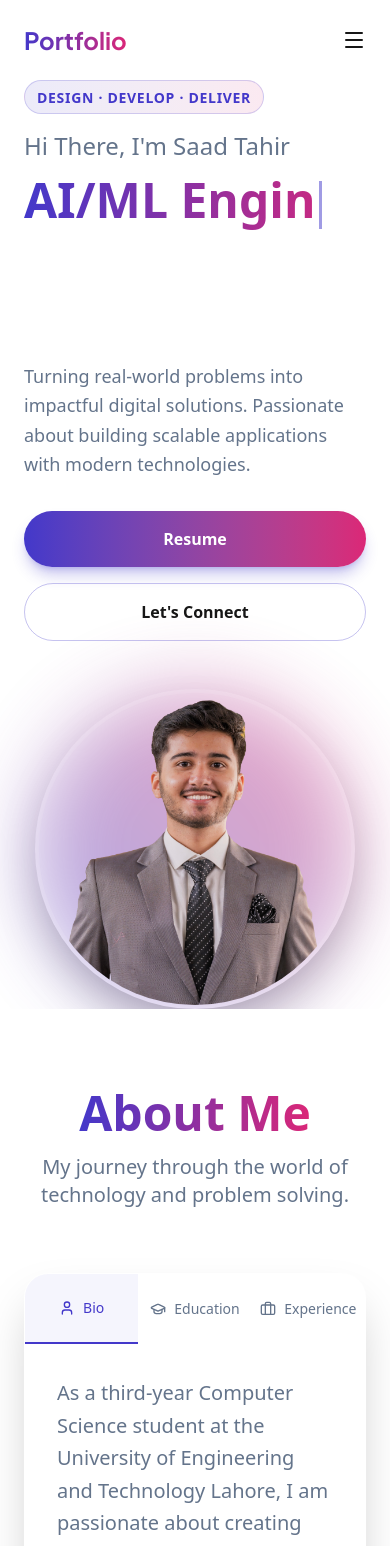
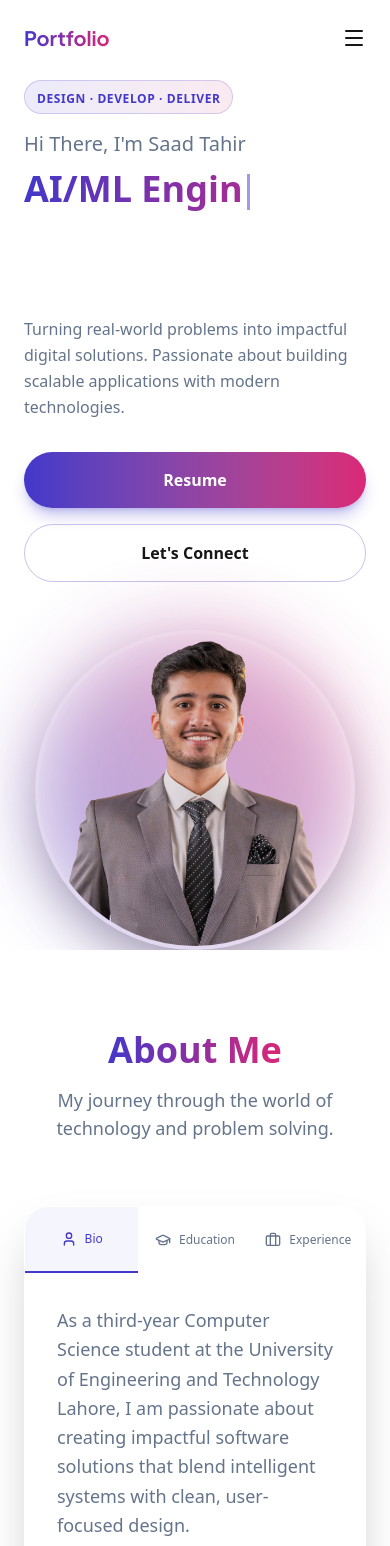
Before and after one commit to MianSaadTahir/Portfolio, a Next.js app: page / in a window 390 px wide. Shown: the top 1546 px of the page. Built offline with nearby package versions, Linux system fonts and the light colour scheme.

Commit message:
fix: reduce font sizes for small screens

```diff
--- a/src/components/About.tsx
+++ b/src/components/About.tsx
@@ -17,10 +17,10 @@ export default function About() {
     <section id="about" className="py-20 relative">
       <div className="container mx-auto px-6 md:px-12">
         <div className="text-center mb-16">
-          <h2 className="text-5xl font-bold mb-4">
+          <h2 className="text-4xl md:text-5xl font-bold mb-4">
             <span className="text-gradient">About Me</span>
           </h2>
-          <p className="text-xl text-muted max-w-2xl mx-auto">
+          <p className="text-lg md:text-xl text-muted max-w-2xl mx-auto">
             My journey through the world of technology and problem solving.
           </p>
         </div>
@@ -34,7 +34,7 @@ export default function About() {
                 <button
                   key={tab.id}
                   onClick={() => setActiveTab(tab.id)}
-                  className={`flex-1 flex items-center justify-center gap-2 py-6 text-sm md:text-lg font-medium transition-all ${
+                  className={`flex-1 flex items-center justify-center gap-2 py-6 text-xs md:text-lg font-medium transition-all ${
                     activeTab === tab.id
                       ? "text-primary bg-primary/5 border-b-2 border-primary"
                       : "text-muted hover:text-foreground hover:bg-white/5"
@@ -59,7 +59,7 @@ export default function About() {
                   transition={{ duration: 0.3 }}
                   className="space-y-6"
                 >
-                  <p className="text-xl leading-relaxed text-muted">
+                  <p className="text-lg md:text-xl leading-relaxed text-muted">
                     As a third-year Computer Science student at the University
                     of Engineering and Technology Lahore, I am passionate about
                     creating impactful software solutions that blend intelligent
@@ -93,20 +93,20 @@ export default function About() {
                 >
                   <div className="relative pl-8 border-l-2 border-primary/20">
                     <div className="absolute top-0 left-[-9px] w-4 h-4 rounded-full bg-primary ring-4 ring-background"></div>
-                    <span className="block text-sm text-primary font-bold mb-1">
+                    <span className="block text-xs md:text-sm text-primary font-bold mb-1">
                       2023 - 2027
                     </span>
-                    <h3 className="text-xl font-bold mb-1">
+                    <h3 className="text-lg md:text-xl font-bold mb-1">
                       Bachelor of Science in Computer Science
                     </h3>
-                    <p className="text-foreground/80 font-medium">
+                    <p className="text-sm md:text-base text-foreground/80 font-medium">
                       UET, Lahore
                     </p>
-                    <p className="text-sm text-muted">CGPA: 3.5</p>
+                    <p className="text-xs md:text-sm text-muted">CGPA: 3.5</p>
                   </div>
                   <div className="relative pl-8 border-l-2 border-primary/20">
                     <div className="absolute top-0 left-[-9px] w-4 h-4 rounded-full bg-muted ring-4 ring-background"></div>
-                    <span className="block text-sm text-muted font-bold mb-1">
+                    <span className="block text-xs md:text-sm text-muted font-bold mb-1">
                       2021 - 2023
                     </span>
                     <h3 className="text-xl font-bold mb-1">
@@ -115,7 +115,7 @@ export default function About() {
                     <p className="text-foreground/80 font-medium">
                       KIPS College, Lahore
                     </p>
-                    <p className="text-sm text-muted">Grade: A+</p>
+                    <p className="text-xs md:text-sm text-muted">Grade: A+</p>
                   </div>
                 </motion.div>
               )}
@@ -131,7 +131,7 @@ export default function About() {
                 >
                   <div className="relative pl-8 border-l-2 border-secondary/20">
                     <div className="absolute top-0 left-[-9px] w-4 h-4 rounded-full bg-secondary ring-4 ring-background"></div>
-                    <span className="block text-sm text-secondary font-bold mb-1">
+                    <span className="block text-xs md:text-sm text-secondary font-bold mb-1">
                       Sep 2025 - Oct 2025
                     </span>
                     <h3 className="text-xl font-bold mb-1">
--- a/src/components/Contact.tsx
+++ b/src/components/Contact.tsx
@@ -5,13 +5,18 @@ import { Mail, Linkedin, Github } from "lucide-react";
 
 export default function Contact() {
   return (
-    <section id="contact" className="py-20 bg-gradient-to-b from-transparent to-primary/5">
+    <section
+      id="contact"
+      className="py-20 bg-gradient-to-b from-transparent to-primary/5"
+    >
       <div className="container mx-auto px-6 md:px-12 text-center">
-        <h2 className="text-5xl font-bold mb-6">
+        <h2 className="text-4xl md:text-5xl font-bold mb-6">
           <span className="text-gradient">Get In Touch</span>
         </h2>
-        <p className="text-xl text-muted max-w-2xl mx-auto mb-12">
-          Let’s connect and build something impactful! Whether you have a question or just want to say hi, I&apos;ll try my best to get back to you!
+        <p className="text-lg md:text-xl text-muted max-w-2xl mx-auto mb-12">
+          Let’s connect and build something impactful! Whether you have a
+          question or just want to say hi, I&apos;ll try my best to get back to
+          you!
         </p>
 
         <div className="flex justify-center gap-8 mb-16">
@@ -38,7 +43,7 @@ export default function Contact() {
         </div>
 
         <footer className="border-t border-white/10 pt-8">
-          <p className="text-sm text-muted">
+          <p className="text-xs md:text-sm text-muted">
             &copy; {new Date().getFullYear()} Saad Tahir. All rights reserved.
           </p>
         </footer>
--- a/src/components/Hero.tsx
+++ b/src/components/Hero.tsx
@@ -27,14 +27,14 @@ export default function Hero() {
           transition={{ duration: 0.8 }}
         >
           <div className="inline-block px-3 py-1 mb-4 rounded-full bg-gradient-to-r from-primary/10 to-secondary/10 border border-primary/20">
-            <span className="text-sm font-bold tracking-wider text-primary uppercase">
+            <span className="text-xs md:text-sm font-bold tracking-wider text-primary uppercase">
               Design &middot; Develop &middot; Deliver
             </span>
           </div>
-          <h2 className="text-2xl md:text-3xl font-light text-muted mb-2">
+          <h2 className="text-xl md:text-3xl font-light text-muted mb-2">
             Hi There, I&apos;m Saad Tahir
           </h2>
-          <h1 className="text-5xl md:text-7xl font-bold mb-6 leading-tight min-h-[3.5em] md:min-h-[2.5em]">
+          <h1 className="text-4xl md:text-7xl font-bold mb-6 leading-tight min-h-[3.5em] md:min-h-[2.5em]">
             <span className="text-gradient block">
               <Typewriter
                 words={[
@@ -46,7 +46,7 @@ export default function Hero() {
               />
             </span>
           </h1>
-          <p className="text-lg text-muted mb-8 max-w-lg leading-relaxed">
+          <p className="text-base md:text-lg text-muted mb-8 max-w-lg leading-relaxed">
             Turning real-world problems into impactful digital solutions.
             Passionate about building scalable applications with modern
             technologies.
--- a/src/components/Navbar.tsx
+++ b/src/components/Navbar.tsx
@@ -36,7 +36,7 @@ export default function Navbar() {
       }`}
     >
       <div className="container mx-auto px-6 md:px-12 flex items-center justify-between">
-        <Link href="/" className="text-2xl font-bold font-display">
+        <Link href="/" className="text-xl md:text-2xl font-bold font-display">
           <span className="text-gradient">Portfolio</span>
         </Link>
 
@@ -46,7 +46,7 @@ export default function Navbar() {
             <Link
               key={link.name}
               href={link.href}
-              className="text-lg font-medium text-muted hover:text-primary transition-colors"
+              className="text-base md:text-lg font-medium text-muted hover:text-primary transition-colors"
             >
               {link.name}
             </Link>
@@ -78,13 +78,13 @@ export default function Navbar() {
                   key={link.name}
                   href={link.href}
                   onClick={() => setMobileMenuOpen(false)}
-                  className="text-lg font-medium text-foreground/80 hover:text-primary"
+                  className="text-base md:text-lg font-medium text-foreground/80 hover:text-primary"
                 >
                   {link.name}
                 </Link>
               ))}
               <div className="flex items-center gap-4 mt-2">
-                <span className="text-muted text-sm font-medium">
+                <span className="text-muted text-xs md:text-sm font-medium">
                   Switch Theme:
                 </span>
                 <ThemeToggle />
--- a/src/components/Projects.tsx
+++ b/src/components/Projects.tsx
@@ -67,10 +67,10 @@ export default function Projects() {
     <section id="projects" className="py-20">
       <div className="container mx-auto px-6 md:px-12">
         <div className="text-center mb-16">
-          <h2 className="text-5xl font-bold mb-4">
+          <h2 className="text-4xl md:text-5xl font-bold mb-4">
             <span className="text-gradient">Featured Projects</span>
           </h2>
-          <p className="text-xl text-muted max-w-2xl mx-auto">
+          <p className="text-lg md:text-xl text-muted max-w-2xl mx-auto">
             A showcase of my recent work.
           </p>
         </div>
@@ -118,12 +118,14 @@ export default function Projects() {
 
               <div className="p-8">
                 <div className="mb-4">
-                  <h3 className="text-2xl font-bold mb-2">{project.title}</h3>
+                  <h3 className="text-xl md:text-2xl font-bold mb-2">
+                    {project.title}
+                  </h3>
                   <p className="text-xs font-semibold text-primary uppercase tracking-wider">
                     {project.tech}
                   </p>
                 </div>
-                <p className="text-muted text-base leading-relaxed mb-6">
+                <p className="text-muted text-sm md:text-base leading-relaxed mb-6">
                   {project.description}
                 </p>
               </div>
--- a/src/components/Skills.tsx
+++ b/src/components/Skills.tsx
@@ -81,10 +81,10 @@ export default function Skills() {
     <section id="skills" className="py-20 bg-black/5 dark:bg-white/5">
       <div className="container mx-auto px-6 md:px-12">
         <div className="text-center mb-16">
-          <h2 className="text-5xl font-bold mb-4">
+          <h2 className="text-4xl md:text-5xl font-bold mb-4">
             <span className="text-gradient">Technical Skills</span>
           </h2>
-          <p className="text-xl text-muted max-w-2xl mx-auto">
+          <p className="text-lg md:text-xl text-muted max-w-2xl mx-auto">
             Tools and technologies I use to bring ideas to life.
           </p>
         </div>
@@ -95,7 +95,7 @@ export default function Skills() {
               key={idx}
               className="bg-white dark:bg-[#0f1016] rounded-2xl p-8 border border-white/5 shadow-sm"
             >
-              <h3 className="text-2xl font-bold mb-6 text-foreground/80">
+              <h3 className="text-xl md:text-2xl font-bold mb-6 text-foreground/80">
                 {category.category}
               </h3>
               <div className="flex flex-wrap gap-6 justify-center md:justify-start">
@@ -117,7 +117,7 @@ export default function Skills() {
                         />
                       )}
                     </div>
-                    <span className="text-sm font-medium text-muted">
+                    <span className="text-xs md:text-sm font-medium text-muted">
                       {skill.name}
                     </span>
                   </motion.div>
```
